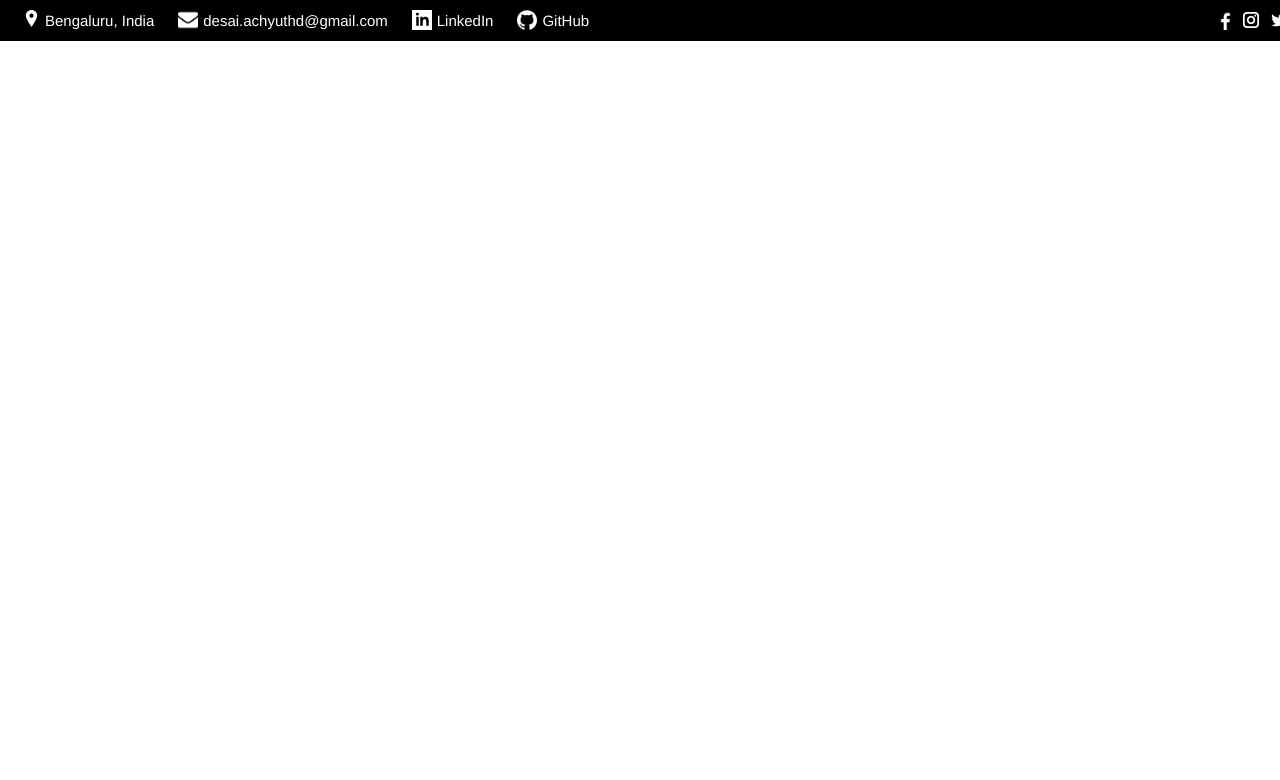
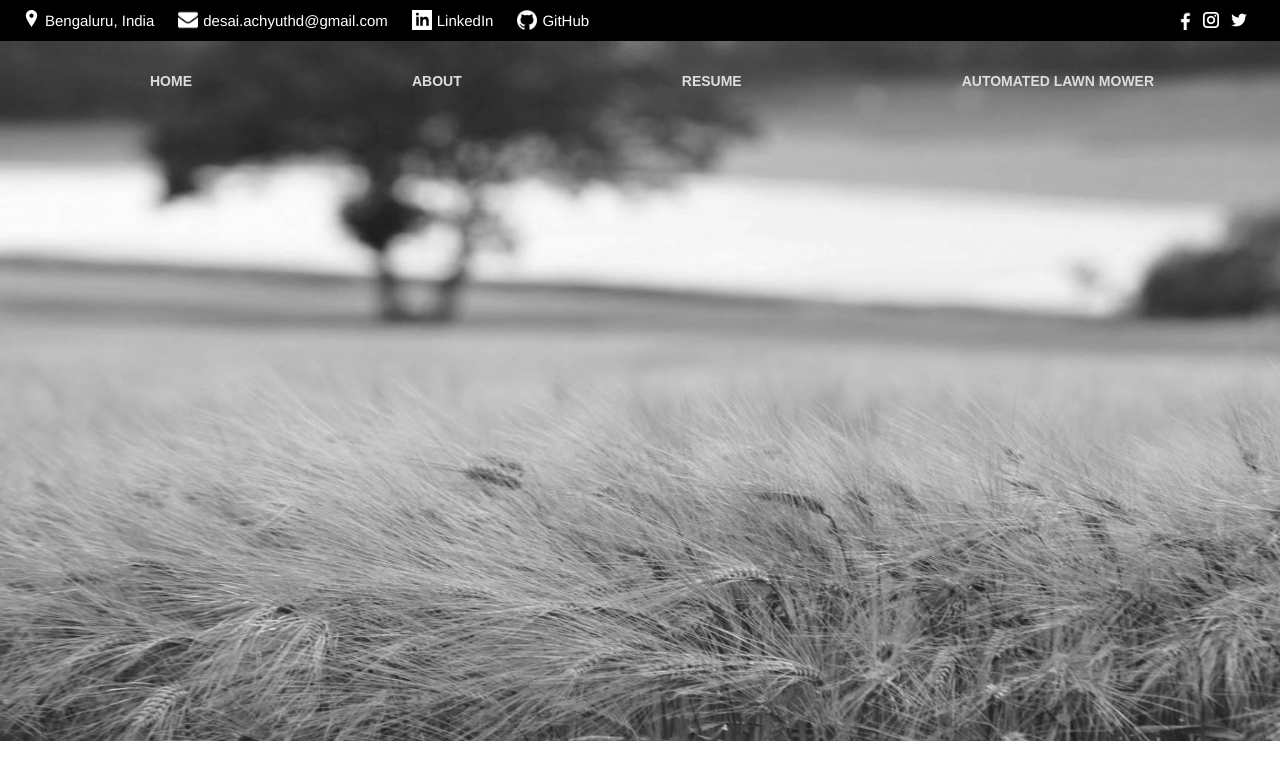
Before and after one commit to Achyuth-desai/Website, a plain HTML site: page index.html in a window 1280 px wide. Drawn offline with nearby package versions, Linux system fonts and the light colour scheme; files that its build step writes are made by us from their sources; files whose address does not match are found by name.

Commit message:
Bars done

```diff
--- a/index.html
+++ b/index.html
@@ -8,20 +8,33 @@
 </head>
 <body>
 	<div class="contact_bar">
-		<ul class="container_fluid">
-			<div style="padding-left: 15px">
+		<ul class="container_fluid contact-bar">
+			<div style="padding-left: 15px" class="contact">
 				<li><img src="/home/achyuth/Achyuth/Resume_website/pics/Location4.png" class="logo" id="Location" style="filter: invert(1); "></li>
 				<li><a href="#" class="info">Bengaluru, India</a></li>
-		</div>
+
 				<li><img src="/home/achyuth/Achyuth/Resume_website/pics/mail.png" class="logo" style="filter: invert(1);"></li>
 				<li><a href="mailto:desai.achyuthd@gmail.com" class="info">desai.achyuthd@gmail.com</a></li>
 				<li><img src="/home/achyuth/Achyuth/Resume_website/pics/Lin.png" class="logo" style="filter: invert(1);"></li>
 				<li><a href="https://www.linkedin.com/in/achyuth-desai-975861178/" target="_blank" class="info">LinkedIn</a></li>
 				<li><img src="/home/achyuth/Achyuth/Resume_website/pics/github.png" class="logo" style="filter: invert(1)"></li>
 				<li><a href="https://github.com/Achyuth-desai" target="_blank" class="info">GitHub</a></li>
+			</div>
+			<div class="linkss">
 				<li><a  href="https://www.facebook.com/achyuth.desai" target="_blank"><img src="/home/achyuth/Achyuth/Resume_website/pics/facebook.png" class="links"></a></li>
 				<li><a href="https://www.instagram.com/desai_achyuth/" target="_blank"><img src="/home/achyuth/Achyuth/Resume_website/pics/instagram(1).png" class="links"></a></li>
 				<li><a href="https://twitter.com/AchyuthDesai" target="_blank"><img src="/home/achyuth/Achyuth/Resume_website/pics/twitter.png" class="links"></a></li>
 			</div>
+	</div>
+	<div>
+		<img src="/home/achyuth/Achyuth/Resume_website/pics/home_pic.jpg" class="home-pic">
+	</div>
+	<div class="nav_bar">
+		<ul class="container_fluid nav-bar">
+			<li><a href="#" class="nav">home</a></li>
+			<li><a href="#" class="nav">about</a></li>
+			<li><a href="#" class="nav">resume</a></li>
+			<li><a href="#" class="nav">automated lawn mower</a></li>
+	</div>
 </body>
 </html>
--- a/website.css
+++ b/website.css
@@ -1,4 +1,4 @@
-ul {
+ul.contact-bar{
 	list-style-type: none;
 	margin: 0px!important;
 	padding: 0px;
@@ -10,7 +10,6 @@ ul {
 li{
 	float: left;
 }
-
 li a.info{
 	display: block;
 	color: white !important;
@@ -39,8 +38,58 @@ li .links{
 	margin-bottom:10px;
 	margin-top: 10px;
 	position: relative;
-	left: 600px;
+	left: 2000%;
 }
 li .links:hover{
 	filter: invert(1);
 }
+
+ul.nav-bar{
+	list-style-type: none;
+	margin: 0px!important;
+	padding-top: 20px;
+	padding-bottom: 1000px;
+	overflow: hidden;
+	text-decoration: none;
+	z-index: 1;
+	position: static;
+}
+.home-pic{
+	width: 100%;
+	height: 700px;
+	z-index: -1;
+	position: absolute;
+}
+
+li .nav{
+	display: inline-block;
+	text-align: center;
+	margin: 0px 100px;
+	padding: 10px 10px;
+	text-decoration: none;
+	text-transform: uppercase;
+	font-family: sans-serif;
+	font-weight: 600;
+	color: #ddd!important;
+	position: relative;
+}
+
+li .nav:before{
+	content: "";
+  	position: absolute;
+  	width: 100%;
+  	height: 3px;
+  	bottom: 0;
+  	left: 0;
+  	background-color: black;
+  	visibility: hidden;
+  	transform: scaleX(0);
+  	transition: all 0.3s ease-in-out;
+}
+li .nav:hover{
+	color: black!important;
+}
+li .nav:hover:before{
+	visibility: visible;
+	transform: scaleX(1);
+}
```
Lines whose indentation alone changed are shown as unchanged.
